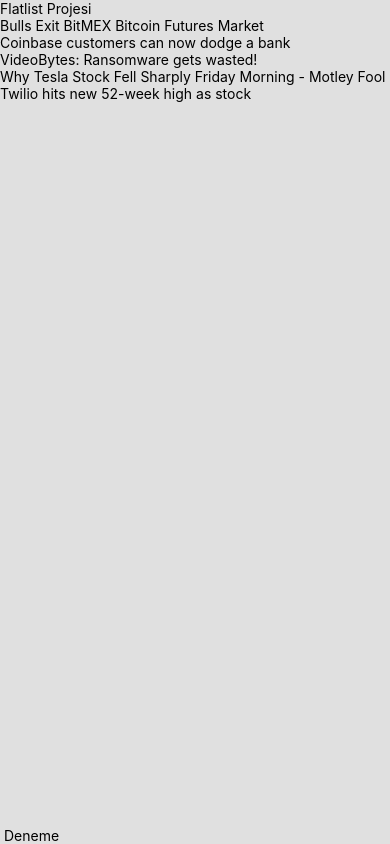
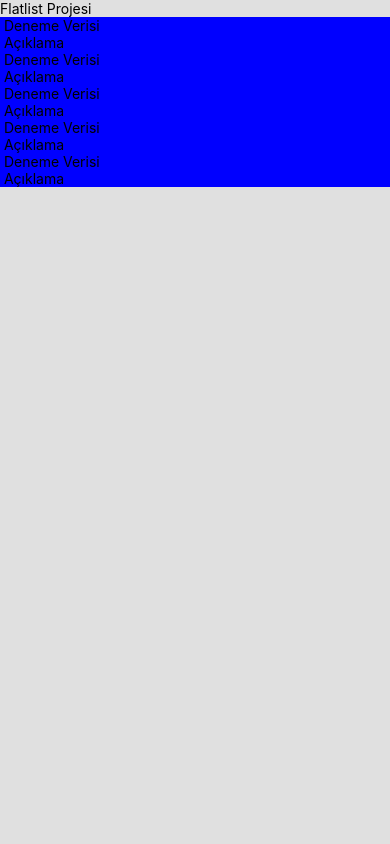
Before and after one commit to aytacbulanik/React_Native_App, a React Native app: screen / in a window 390 px wide. Built offline with nearby package versions, Linux system fonts and the light colour scheme.

Commit message:
newscard comp added flatlist

```diff
--- a/src/App.js
+++ b/src/App.js
@@ -7,11 +7,7 @@
   return (
     <SafeAreaView style={style.safeAreaContainer}>
       <Text>Flatlist Projesi</Text>
-      <FlatList
-        data={news_data}
-        renderItem={({item}) => <Text>{item.title}</Text>}
-      />
-      <NewsCard />
+      <FlatList data={news_data} renderItem={({item}) => <NewsCard />} />
     </SafeAreaView>
   );
 }
--- a/src/components/NewsCard/NewsCard.js
+++ b/src/components/NewsCard/NewsCard.js
@@ -1,8 +1,15 @@
 import React from 'react';
-import {View, Text} from 'react-native';
+import {Text, View, Image} from 'react-native';
+import styles from './NewsCard.style';
 
 const newsCard = () => {
-  return <Text> Deneme </Text>;
+  return (
+    <View style={styles.container}>
+      <Image style={styles.image} />
+      <Text style={styles.title}> Deneme Verisi </Text>
+      <Text style={styles.description}> Açıklama </Text>
+    </View>
+  );
 };
 
 export default newsCard;
--- a/src/components/NewsCard/NewsCard.style.js
+++ b/src/components/NewsCard/NewsCard.style.js
@@ -0,0 +1,10 @@
+import {StyleSheet} from 'react-native';
+
+export default StyleSheet.create({
+  container: {
+    backgroundColor: 'blue',
+  },
+  image: {},
+  title: {},
+  description: {},
+});
```
